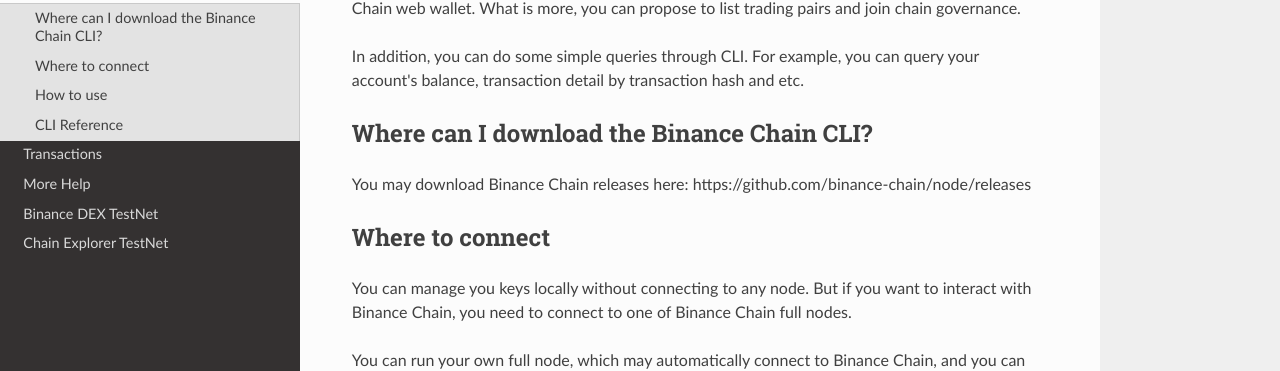
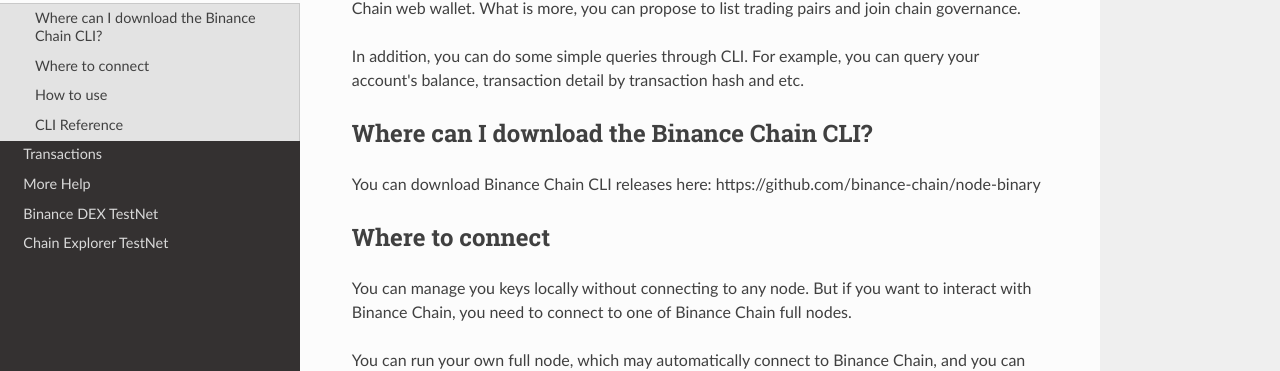
Before and after one commit to yash-sharma1/docs-site, an MkDocs documentation site: the page built from docs/api-reference/cli.md, in a window 1280 px wide and 900 px high. Shown: the part 355-726 px from the top of the window. Built offline with MkDocs 1.6.1, drawn with Linux system fonts in a browser that asks for light colours; nearby versions of some CDN libraries.

Commit message:
update cli download link

```diff
--- a/docs/api-reference/cli.md
+++ b/docs/api-reference/cli.md
@@ -14,7 +14,7 @@
 
 ## Where can I download the Binance Chain CLI?
 
-You may download Binance Chain releases here: https://github.com/binance-chain/node/releases
+You can download Binance Chain CLI releases here: https://github.com/binance-chain/node-binary
 
 ## Where to connect
 
```
